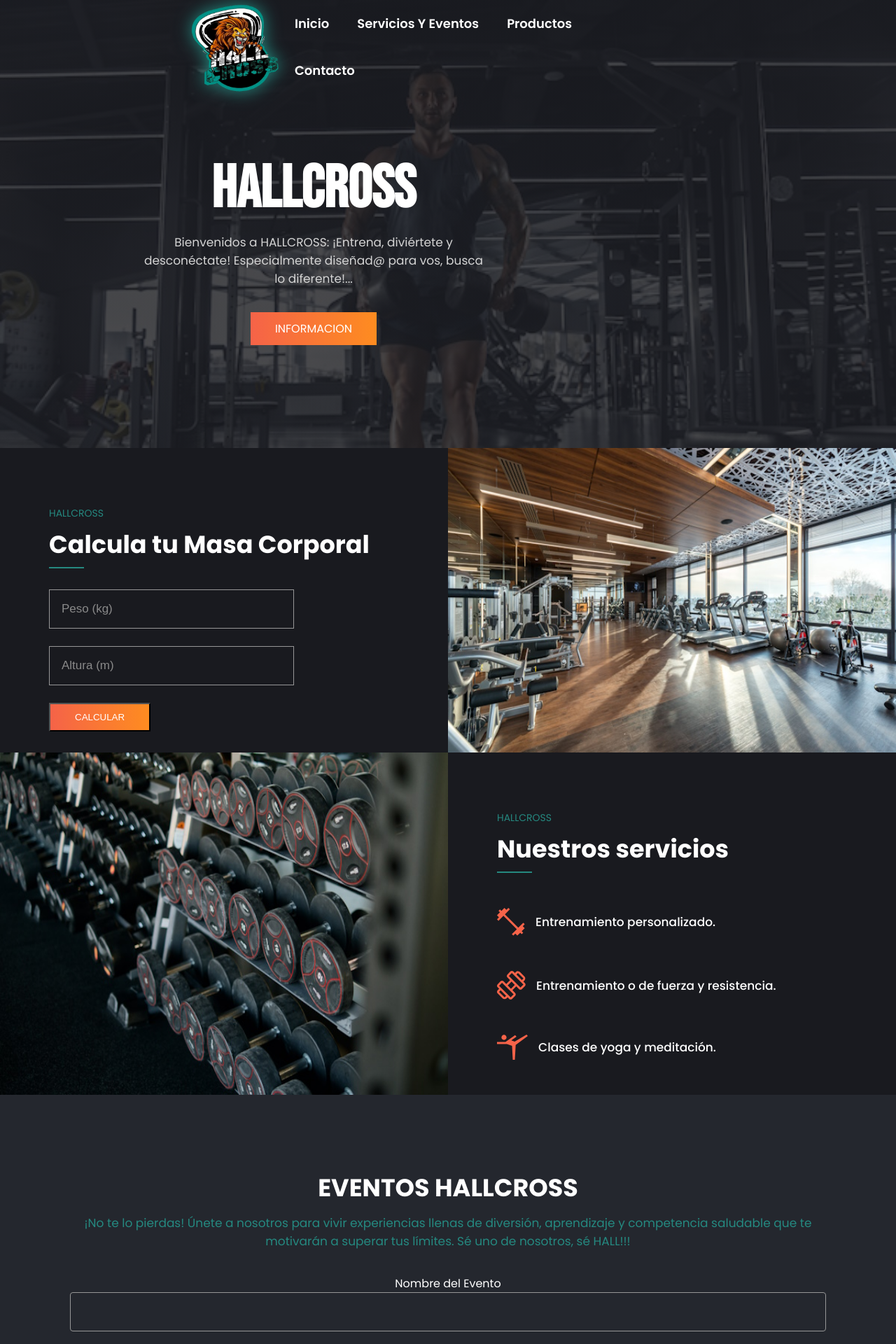
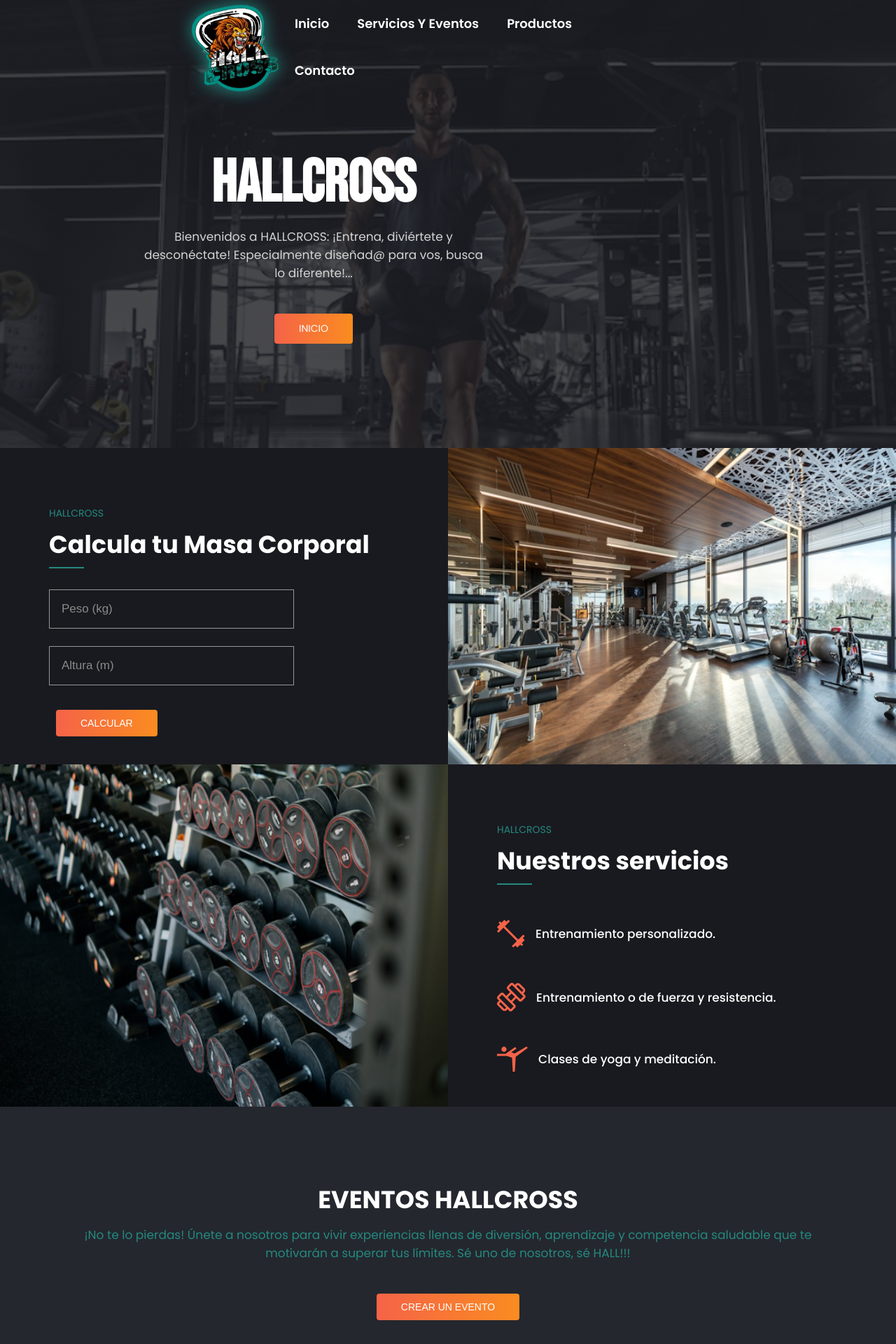
Before and after one commit to Vanncuper/Proyecto_Backend_CAC, a Flask app: template templates/servicios.html in a window 1280 px wide. Shown: the top 1920 px of the page at 70% size. Run offline with Flask 3, Linux system fonts and the light colour scheme; the template is opened without the code that fills it, so the values that code supplies are empty; some libraries are stand-ins or nearby versions.

Commit message:
actualizar mejoras

```diff
--- a/index.html
+++ b/index.html
@@ -30,7 +30,7 @@
             <div class="header-txt">
                 <h1>HALLCROSS</h1>
                 <p>Especialmente diseñado y equipado para que acudas a realizar una actividad física en diversas intensidades. El propósito es estimular tus músculos a través de ejercicios adecuados a tus necesidades y condiciones.</p>
-                <a href="#" class="btn-1">Información</a>
+                <a href="./templates/servicios.html" class="btn-1">Información</a>
             </div>
         </div>
     </header>
@@ -205,4 +205,6 @@
                     </div>
                 </div>
             </footer>
-            <script src="./static/js/script.js"></script></body></html>
+            <script src="./static/js/script.js"></script>
+        </body>
+        </html>
--- a/static/css/style.css
+++ b/static/css/style.css
@@ -131,16 +128,30 @@
 }
 
 .btn-1 {
+    font-size: 14px;
+    border: none;
+    border-radius: 4px;
     display: inline-block;
     padding: 11px 35px;
     color: #ffffff;
     text-transform: uppercase;
+    cursor: pointer;
+    margin: 10px;
     background: linear-gradient(
         90deg,
         rgba(245,99,72,1) 0%,
-        rgba(254,140,32,1) 100%
-    );
+        rgba(250,140,32,1) 100%
+);
+
 }
+
+.btn-1:hover {
+    background: linear-gradient(
+        90deg,
+        rgba(245,140,32,1) 0%,
+        rgba(240,99,72,1) 100%
+);
+ }
 
 .about {
     padding: 100px 0;
@@ -709,4 +732,35 @@
     border: 1px solid #ccc;
     border-radius: 3px;
     box-sizing: border-box;
+    font-size: x-large;
 }
+
+#noesta {
+    display: none;
+}
+
+#boton {
+    font-size: 14px;
+    border: none;
+    border-radius: 4px;
+    display: inline-block;
+    padding: 11px 35px;
+    color: #ffffff;
+    text-transform: uppercase;
+    cursor: pointer;
+    margin: 10px;
+    background: linear-gradient(
+        90deg,
+        rgba(245,99,72,1) 0%,
+        rgba(250,140,32,1) 100%
+);
+
+}
+
+#boton:hover {
+    background: linear-gradient(
+        90deg,
+        rgba(245,140,32,1) 0%,
+        rgba(240,99,72,1) 100%
+);
+ }
--- a/static/js/crud-evento-fetch.js
+++ b/static/js/crud-evento-fetch.js
@@ -1,4 +1,4 @@
-const BASEURL = 'acentor.pythonanywhere.com';
+const BASEURL = 'http://127.0.0.1:5000';
 
 /**
  * @param {string} url
@@ -55,11 +55,10 @@
 
 
   let result = null;
-  // Si hay un idEvento, realiza una petición PUT para actualizar la película existente
   if(idEvento!==""){
     result = await fetchData(`${BASEURL}/api/evento/${idEvento}`, 'PUT', eventoData);
   }else{
-    // Si no hay idEvento, realiza una petición POST para crear una nueva película
+
     result = await fetchData(`${BASEURL}/api/evento/`, 'POST', eventoData);
   }
 
@@ -74,11 +73,6 @@
   showevento();
 }
 
-
-/**
- * Funcion que permite crear un elemento <tr> para la tabla de peliculas
- * por medio del uso de template string de JS.
- */
 async function showevento(){
   let evento =  await fetchData(BASEURL+'/api/evento/', 'GET');
   const tableevento = document.querySelector('#list-table-evento tbody');
--- a/static/js/script.js
+++ b/static/js/script.js
@@ -15,3 +15,13 @@
 
 
 });
+
+
+function mostrar() {
+    var elemento = document.getElementById('noesta');
+    if (elemento.style.display === 'block') {
+        elemento.style.display = 'none';
+    } else {
+        elemento.style.display = 'block';
+    }
+}
--- a/templates/contacto.html
+++ b/templates/contacto.html
@@ -30,7 +30,7 @@
                 <div class="header-txt">
                     <h1>HALLCROSS</h1>
                     <p>Especialmente diseñado y equipado para que acudas a realizar una actividad física en diversas intensidades. El propósito es estimular tus músculos a través de ejercicios adecuados a tus necesidades y condiciones.</p>
-                    <a href="#" class="btn-1">Información</a>
+                    <a href="./servicios.html" class="btn-1">Información</a>
                 </div>
             </div>
         </header>
--- a/templates/productos.html
+++ b/templates/productos.html
@@ -36,7 +36,7 @@
                     Especialmente diseñad@ para vos, busca lo diferente!...
 
                 </p>
-                <a href="#" class="btn-1">informacion</a>
+                <a href="./servicios.html" class="btn-1">informacion</a>
             </div>
         </div>
     </header>
--- a/templates/servicios.html
+++ b/templates/servicios.html
@@ -8,7 +8,7 @@
       type="image/x-icon"
       href="../static/img/favicon/favicon-16x16.png"
     />
-    <title>HALLCROSS - Servicios</title>
+    <title>HALLCROSS - Servicios y Eventos</title>
     <link rel="stylesheet" href="../static/css/style.css" />
   </head>
 
@@ -38,7 +38,7 @@
             Bienvenidos a HALLCROSS: ¡Entrena, diviértete y desconéctate!
             Especialmente diseñad@ para vos, busca lo diferente!...
           </p>
-          <a href="#" class="btn-1">informacion</a>
+          <a href="../index.html" class="btn-1">Inicio</a>
         </div>
       </div>
     </header>
@@ -95,6 +95,10 @@
             <p class="description">
                 ¡No te lo pierdas! Únete a nosotros para vivir experiencias llenas de diversión, aprendizaje y competencia saludable que te motivarán a superar tus límites. Sé uno de nosotros, sé HALL!!!
             </p>
+
+            <button id="boton" onclick="mostrar();">Crear Un Evento</button>
+    <div id="crear">
+      <div id="noesta">
         <form action="#" id="form-evento">
           <div class="form-group">
               <div class="form-control">
@@ -107,7 +111,7 @@
               </div>
               <div class="form-control">
                   <label for="descripcion">Descripción</label>
-                        <textarea class="input-search" name="descripcion" id="descripcion"></textarea>
+                  <textarea class="input-search" name="descripcion" id="descripcion" rows="6"></textarea>
               </div>
               <div class="form-control d-flex-column">
                 <label  for="imagen">imagen</label>
@@ -117,6 +121,8 @@
               <button class="btn-submit" type="button" id="btn-save-evento">Agregar Evento</button>
           </div>
       </form>
+      </div>
+    </div>
         </section>
 
 
@@ -138,10 +144,6 @@
           </table>
       </section>
     </main>
-
-
-
-
 
 
     <footer class="footer">
@@ -179,6 +181,7 @@
     </footer>
     <script src="https://cdn.jsdelivr.net/npm/sweetalert2@11"></script>
     <script src="../static/js/crud-evento-fetch.js"></script>
+    <script src="../static/js/script.js"></script>
 
   </body>
 </html>
```
Also changed, not shown: other parts of static/css/style.css (+28 -19 lines), Entorno/app/database.py (+11 -4 lines), Entorno/run.py (+1 -7 lines), static/css/stylecontacto.css (+17 -3 lines), 1 other file. Lines whose indentation alone changed are shown as unchanged.
